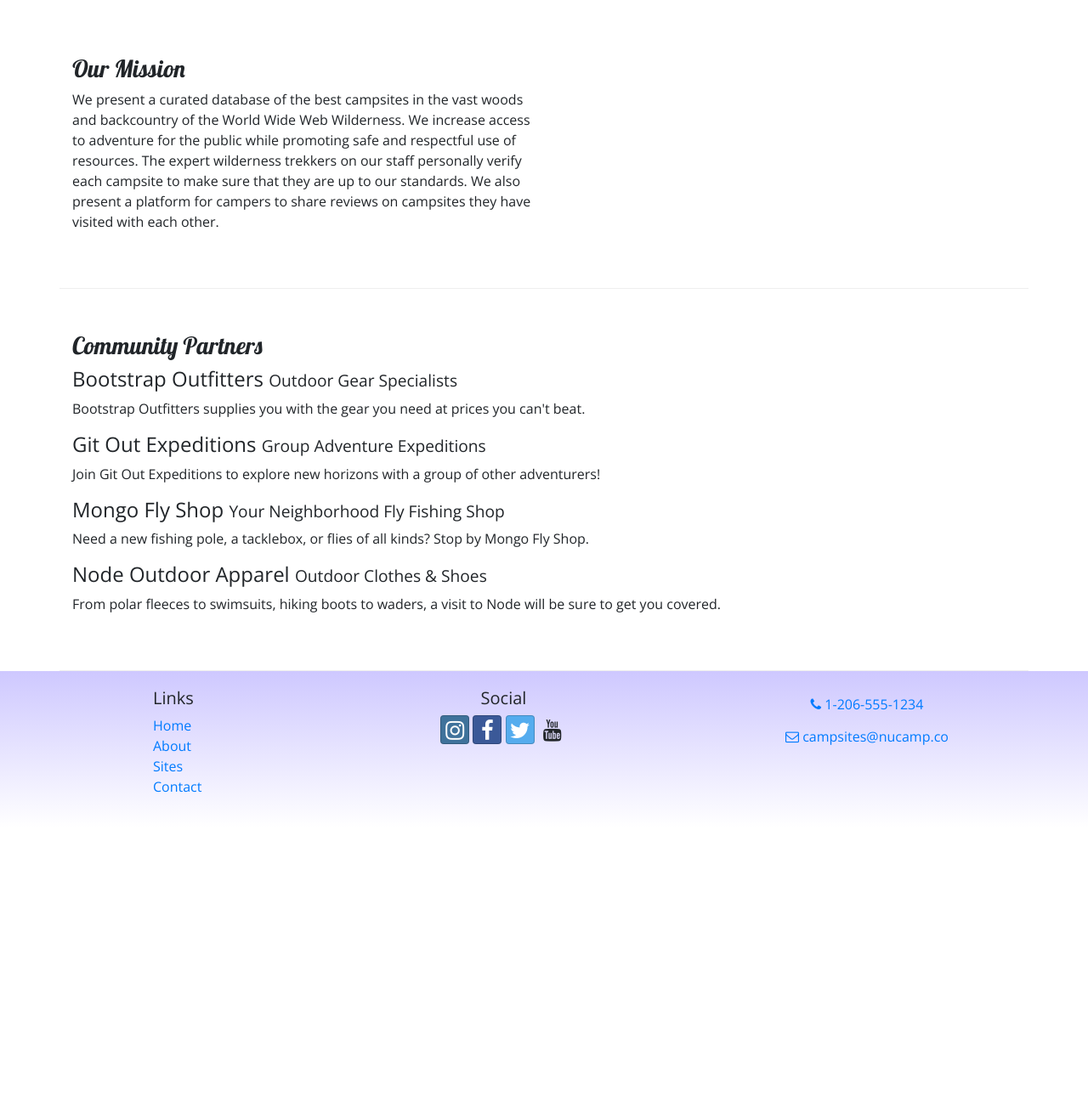
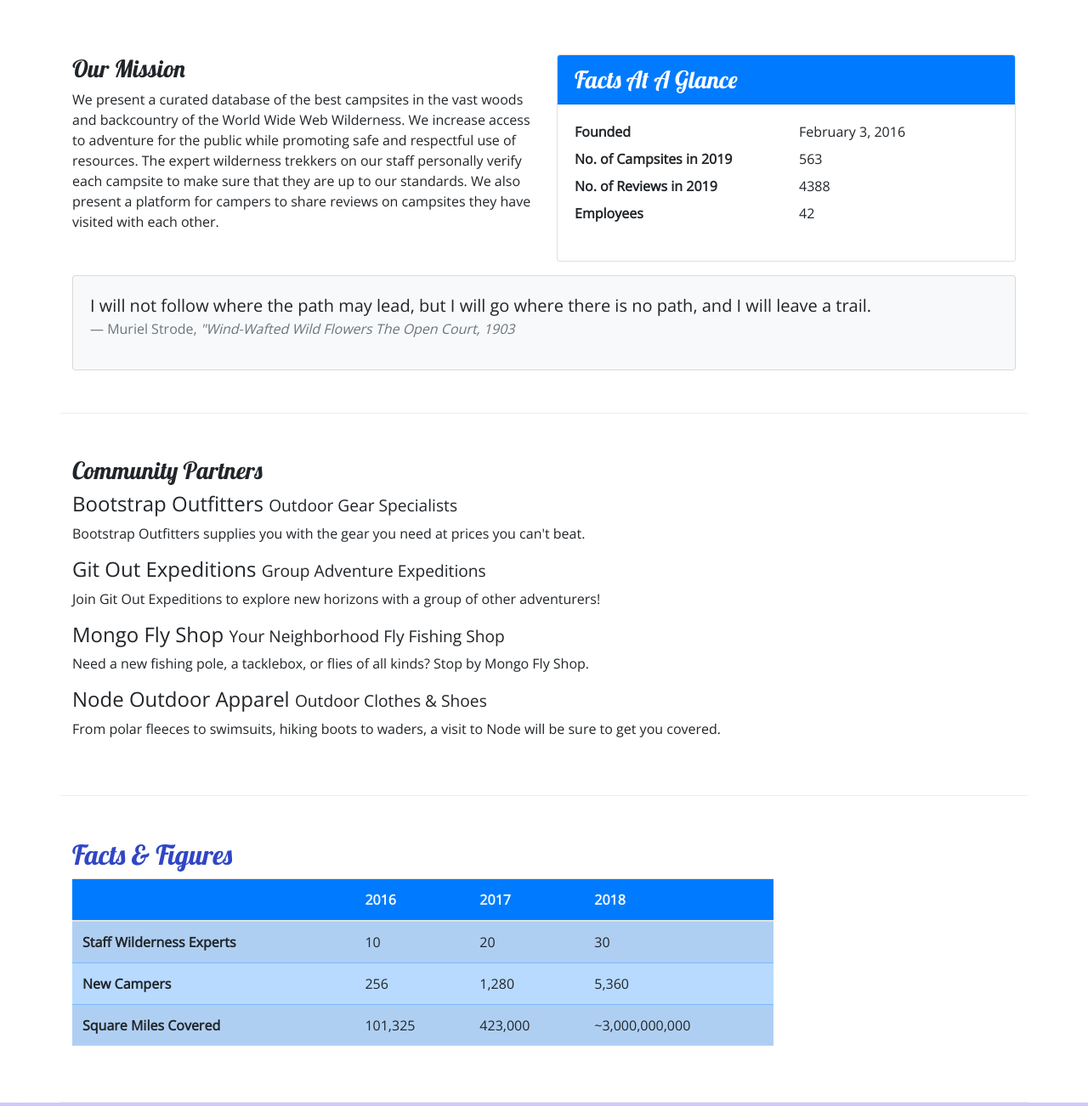
Before and after one commit to MichaelWhitt/nucampsite, a website: page aboutus.html in a window 1280 px wide. Shown: the part 340-1642 px from the top of the page at 85% size. Before the commit the page ends 1314 px from the top, so only its background shows below. Drawn offline with nearby package versions, Linux system fonts and the light colour scheme.

Commit message:
week 2 3rd commit cards and tables

```diff
--- a/aboutus.html
+++ b/aboutus.html
@@ -47,11 +47,6 @@
         </div>
     </nav>
 
-
-
-
-
-
     <div class="container">
         <div class="row">
             <div class="col">
@@ -71,6 +66,35 @@
                 <h3>Our Mission</h3>
                 <p>We present a curated database of the best campsites in the vast woods and backcountry of the World Wide Web Wilderness. We increase access to adventure for the public while promoting safe and respectful use of resources. The expert wilderness trekkers on our staff personally verify each campsite to make sure that they are up to our standards. We also present a platform for campers to share reviews on campsites they have visited with each other.</p>
             </div>
+            <div class="col-sm-6">
+                <div class="card">
+                    <h3 class="card-header bg-primary text-white">Facts At A Glance </h3>
+                    <div class="card-body">
+                        <dl class="row">
+                            <dt class="col-6">Founded</dt>
+                            <dd class="col-6">February 3, 2016</dd>
+                            <dt class="col-6"> No. of Campsites in 2019</dt>
+                            <dd class="col-6">563</dd>
+                            <dt class="col-6">No. of Reviews in 2019</dt>
+                            <dd class="col-6">4388</dd>
+                            <dt class="col-6">Employees</dt>
+                            <dd class="col-6">42</dd>
+                        </dl>
+                    </div>
+                </div>
+            </div>
+            <div class="col">
+                <div class="card bg-light mt-3">
+                    <blockquote class="blockquote card-body">
+                        <p class="mb-0">I will not follow where the path may lead, but I will go where there is no path, and I will leave a trail.</p>
+                        <footer class="blockquote-footer">Muriel Strode,
+                            <cite title="Source Title">"Wind-Wafted Wild Flowers
+                                The Open Court, 1903
+                            </cite>
+                        </footer>
+                    </blockquote>
+                </div>
+            </div>
         </div>
 
         <div class="row row-content">
@@ -86,9 +110,48 @@
                 <p class="d-none d-sm-block">From polar fleeces to swimsuits, hiking boots to waders, a visit to Node will be sure to get you covered.</p>
             </div>
         </div>
+
+        <div class="row row-content">
+            <div class="col-sm-9">
+                <h2>Facts &amp; Figures</h2>
+                <div class="table-responsive">
+                    <table class="table table-striped">
+                        <thead>
+                            <tr class="bg-primary text-light">
+                                <th></th>
+                                <th>2016</th>
+                                <th>2017</th>
+                                <th>2018</th>
+                            </tr>
+                        </thead>
+                        <tbody class="table-primary">
+                            <tr>
+                                <th>Staff Wilderness Experts</th>
+                                <td>10</td>
+                                <td>20</td>
+                                <td>30</td>
+                            </tr>
+                            <tr>
+                                <th>New Campers</th>
+                                <td>256</td>
+                                <td>1,280</td>
+                                <td>5,360</td>
+                            </tr>
+                            <tr>
+                                <th>Square Miles Covered</th>
+                                <td>101,325</td>
+                                <td>423,000</td>
+                                <td>~3,000,000,000</td>
+                            </tr>
+                        </tbody>
+                    </table>
+                </div>
+            </div>
+        </div>
+
     </div>
 
-    <footer>
+    <footer class="site-footer">
         <div class="container">
             <div class="row">
                 <div class="col-4 col-sm-2 offset-1">
--- a/css/styles.css
+++ b/css/styles.css
@@ -15,7 +15,7 @@ header h2 {
     color: #CEC8FF;
 }
 
-footer {
+.site-footer {
     background-image: linear-gradient(#CEC8FF, white);
     padding: 20px 0;
 }
```
Also changed, not shown: contactus.html (+1 -1 lines), index.html (+1 -1 lines).
